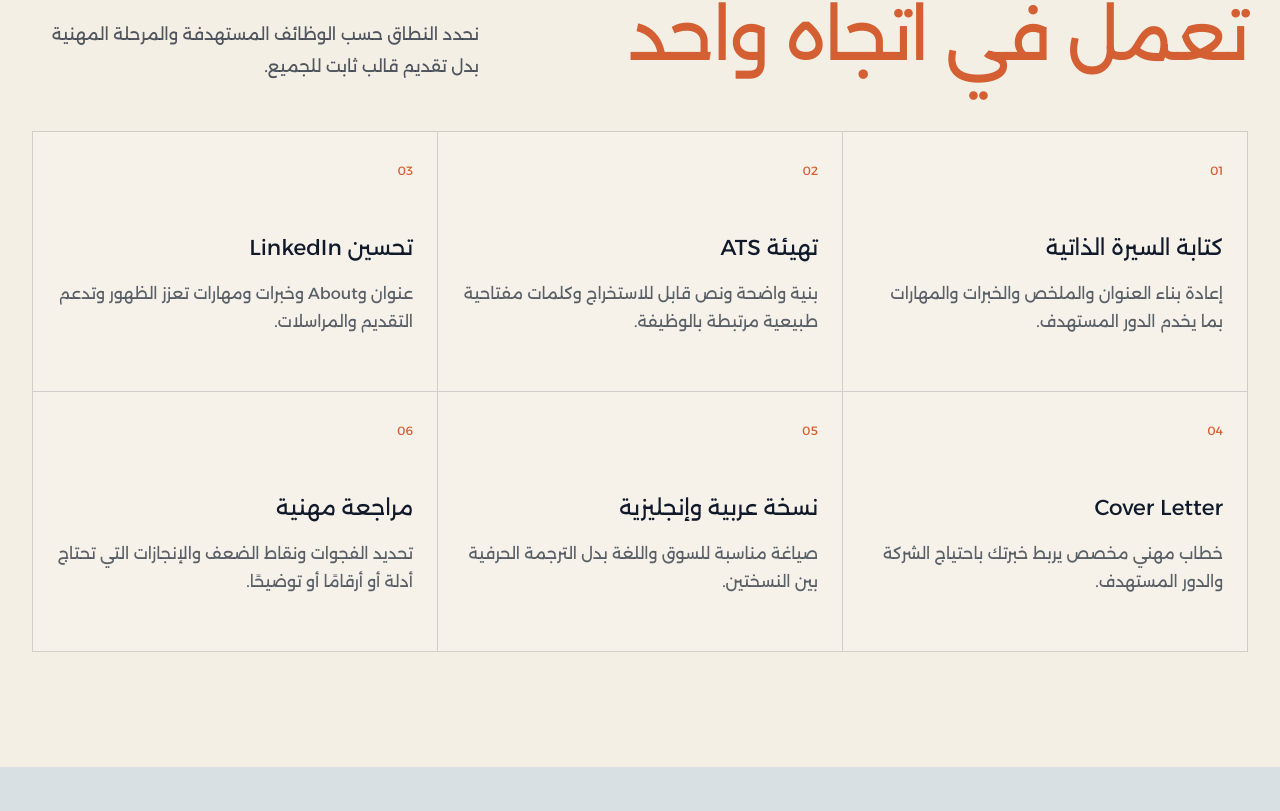
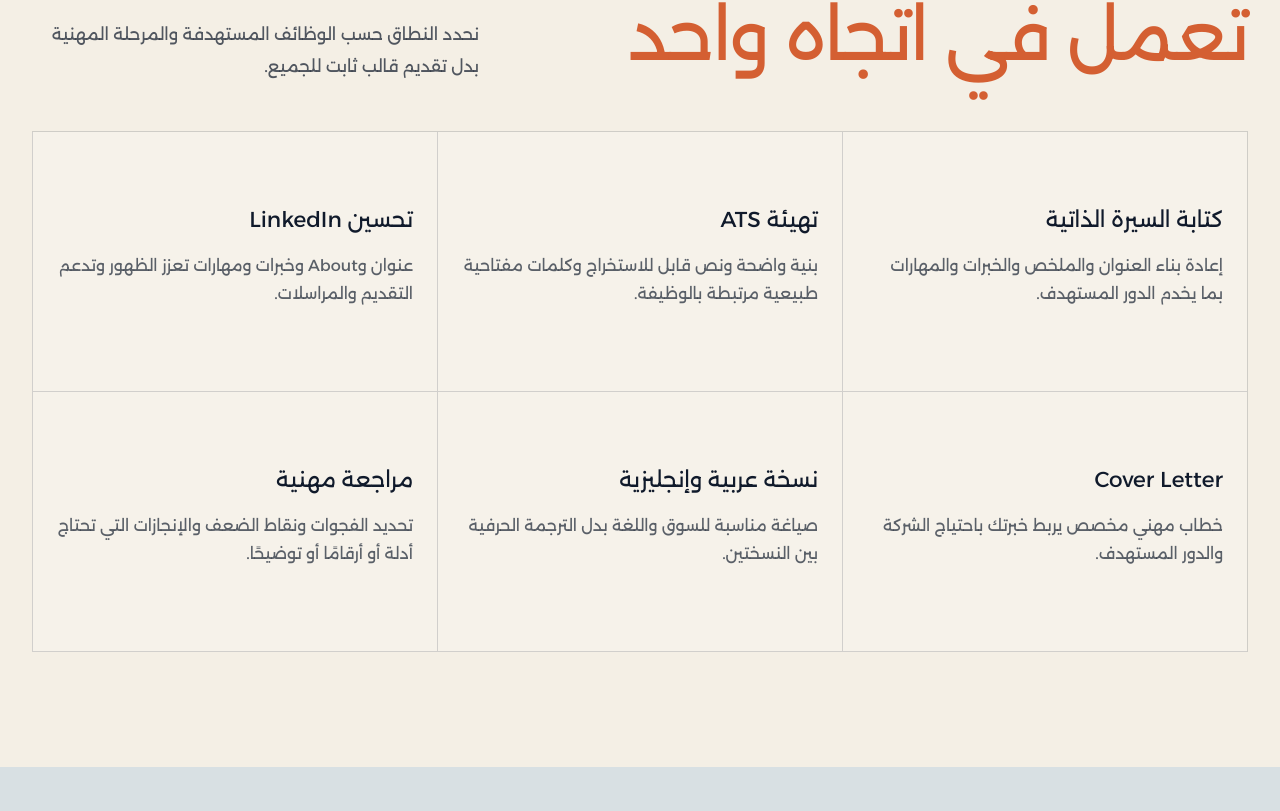
Before and after one commit to mohammedrashad2011-ui/Dewank-2026-website, a Next.js app: page /ats-cv in a window 1280 px wide. Shown: the part 2689-3500 px from the top of the page. Built offline with nearby package versions, Linux system fonts and the light colour scheme.

Commit message:
Cover additional verified Arabic card counters without altering data figures

```diff
--- a/app/arabic-site-heading-polish.css
+++ b/app/arabic-site-heading-polish.css
@@ -67,3 +67,64 @@ html[lang="ar"] .brand-process-list article > p {grid-column:auto;}
   html[lang="ar"] .brand-process-list article > p {grid-column:1;}
   html[lang="ar"] :is(.pa-hero-copy > .pa-kicker,.wd-hero-copy > .wd-kicker,.dm-hero-copy > .dm-kicker,.sa-hero-copy > .sa-kicker,.cv-hero-copy > .cv-kicker){font-size:12.5px;padding:6px 10px;}
 }
+
+/* Additional verified index-only patterns on Arabic service pages. */
+html[lang="ar"] .service-card .card-top > span:first-child,
+html[lang="ar"] :is(
+  .pa-measure-list,
+  .wd-fit-list,
+  .sa-measure-list,
+  .cv-fit-list
+) > p > span:first-child,
+html[lang="ar"] .sa-fit-grid p > span:first-child:not(.cro-fit-text),
+html[lang="ar"] :is(
+  .pa-deliverables-list,
+  .wd-deliverables-list,
+  .wd-method-list,
+  .dm-deliverables-list,
+  .dm-method-list,
+  .sa-deliverables-list,
+  .cv-deliverables-list
+) > div > :is(b,span,small,strong):first-child,
+html[lang="ar"] :is(
+  .wd-foundation-grid,
+  .wd-capability-grid,
+  .dm-capability-grid,
+  .cv-service-grid,
+  .cv-process-list,
+  .ai-flow,
+  .mini-identity-process-grid,
+  .seo-audit-delivery-grid
+) > article > :is(b,span,small,strong):first-child {
+  display:none !important;
+}
+/* Grid alignment after hiding number badges. */
+html[lang="ar"] :is(
+  .pa-channel-grid,
+  .pa-scope-grid,
+  .wd-foundation-grid,
+  .wd-capability-grid,
+  .dm-capability-grid,
+  .cv-service-grid,
+  .cv-process-list,
+  .ai-flow,
+  .mini-identity-process-grid,
+  .seo-audit-delivery-grid,
+  .brand-naming-process-grid,
+  .google-ads-process-grid
+) > article {
+  grid-template-columns:minmax(0,1fr);
+}
+html[lang="ar"] :is(
+  .pa-deliverables-list,
+  .wd-deliverables-list,
+  .wd-method-list,
+  .dm-deliverables-list,
+  .dm-method-list,
+  .sa-deliverables-list,
+  .cv-deliverables-list
+) > div {
+  grid-template-columns:minmax(0,1fr);
+}
+html[lang="ar"] .offer-confidence-grid > article,
+html[lang="ar"] .sales-risk-grid > article {grid-template-columns:minmax(0,1fr);}
```
